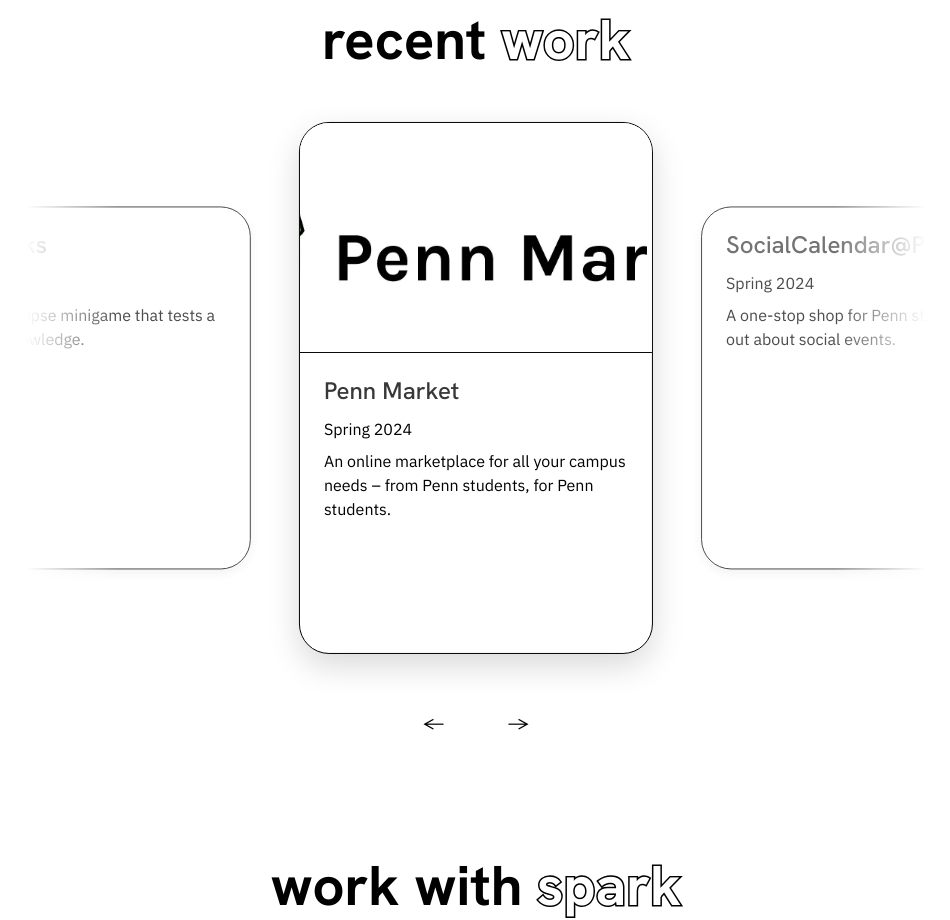
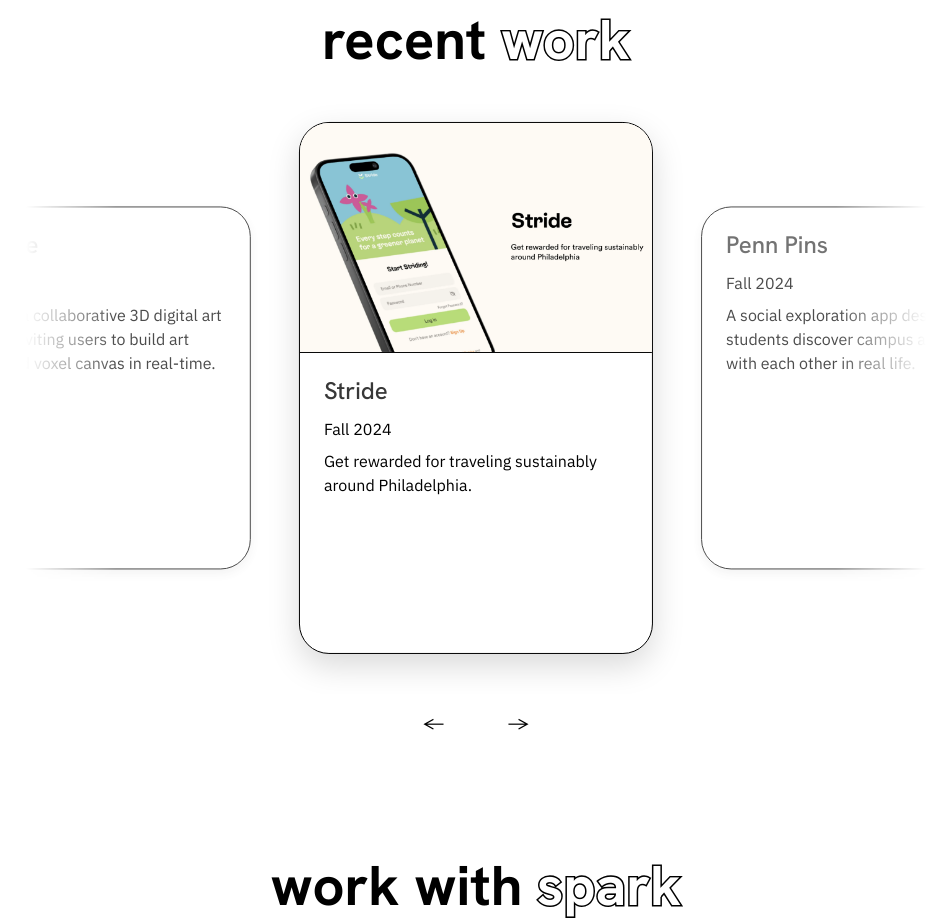
Before and after one commit to PennSpark/spark-website, a React (Vite) app: page / in a window 1280 px wide. Shown: the part 1460-2380 px from the top of the page, without its empty margins (164-1114 px from the left). Built offline with nearby package versions, Linux system fonts and the light colour scheme; no server answers.

Commit message:
updated recent projects

```diff
--- a/src/pages/Cover.tsx
+++ b/src/pages/Cover.tsx
@@ -83,7 +83,7 @@
             recent <span id="header-spark-text">work</span>
           </h1>
 
-        <ProjectsCarousel semesters={["Spring 2024"]} />
+        <ProjectsCarousel semesters={["Fall 2024"]} />
       </section>
 
       <SubstackGrid />
```
Also changed, not shown: 1 other file (tests, documents, lock files or other folders).
